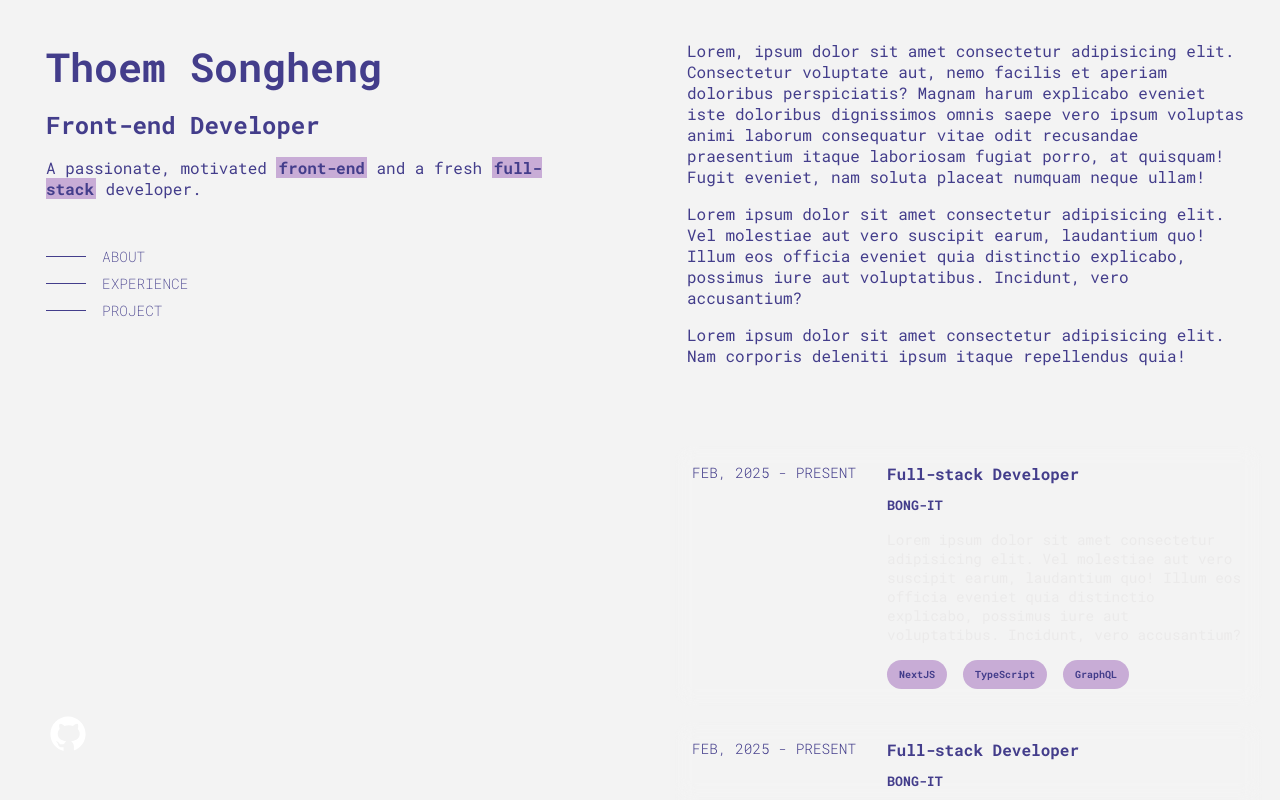
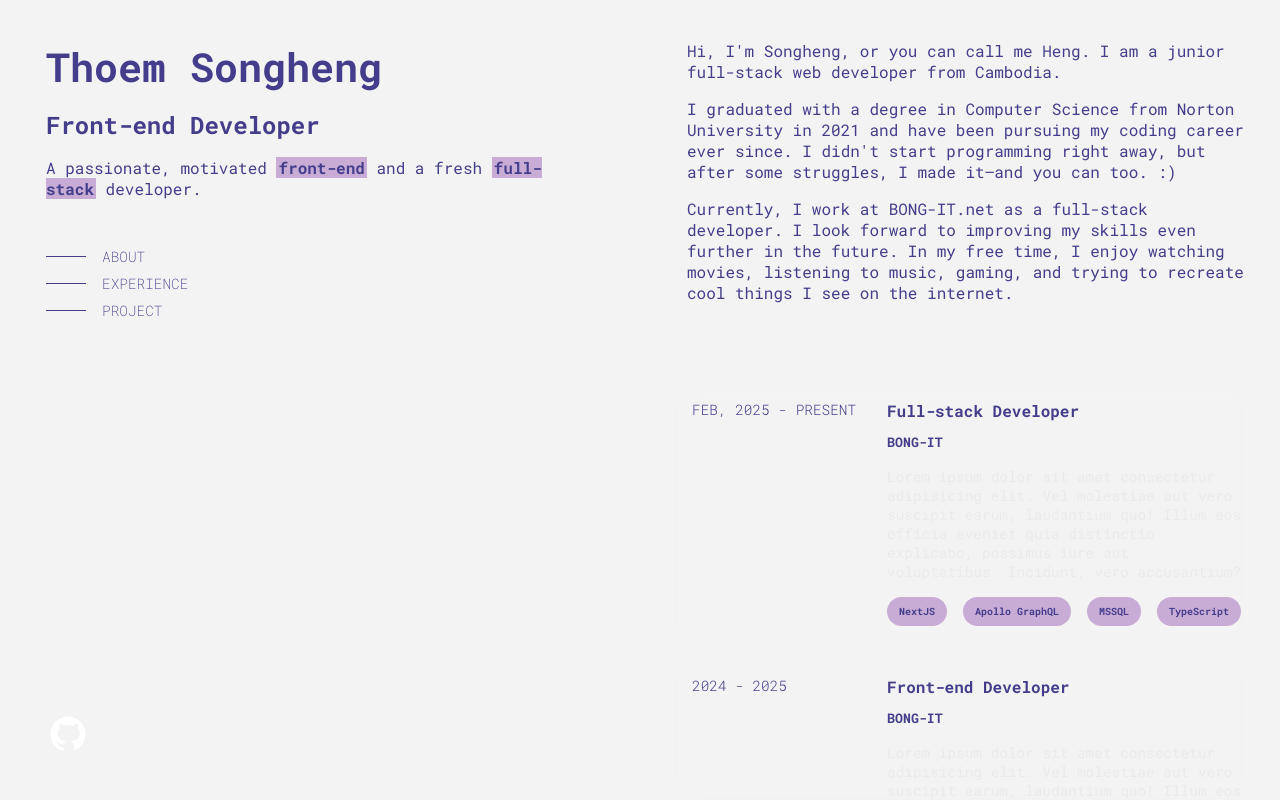
Before and after one commit to thoemsongheng/thoemsongheng, a Next.js app: page / in a window 1280 px wide. Built offline with nearby package versions, Linux system fonts and the light colour scheme.

Commit message:
fix: - about me text pending: - fix project card - improve seo

```diff
--- a/src/app/layout.tsx
+++ b/src/app/layout.tsx
@@ -10,6 +10,14 @@ const roboto = Roboto_Mono({
 export const metadata: Metadata = {
   title: "Thoem Songheng",
   description: "Thoem Songheng's portfolio site.",
+  robots: { index: true, follow: true },
+  keywords: [
+    "React JS Dev",
+    "Web Developer",
+    "Developer",
+    "Next JS",
+    "Cambodia",
+  ],
 };
 
 const RootLayout = ({
--- a/src/app/page.tsx
+++ b/src/app/page.tsx
@@ -2,6 +2,9 @@ import Badge from "@/components/badge";
 import styles from "./page.module.css";
 import Card from "@/components/card";
 import Spotlight from "@/components/spotlight";
+
+import bongit from "@/assets/images/bognit.webp";
+import Image from "next/image";
 
 const Home = () => {
   return (
@@ -88,24 +91,24 @@ const Home = () => {
 
           <div className={styles.about_content}>
             <p>
-              Lorem, ipsum dolor sit amet consectetur adipisicing elit.
-              Consectetur voluptate aut, nemo facilis et aperiam doloribus
-              perspiciatis? Magnam harum explicabo eveniet iste doloribus
-              dignissimos omnis saepe vero ipsum voluptas animi laborum
-              consequatur vitae odit recusandae praesentium itaque laboriosam
-              fugiat porro, at quisquam! Fugit eveniet, nam soluta placeat
-              numquam neque ullam!
-            </p>
-            <p>
-              Lorem ipsum dolor sit amet consectetur adipisicing elit. Vel
-              molestiae aut vero suscipit earum, laudantium quo! Illum eos
-              officia eveniet quia distinctio explicabo, possimus iure aut
-              voluptatibus. Incidunt, vero accusantium?
+              Hi, I'm Songheng, or you can call me Heng. I am a junior
+              full-stack web developer from <span>Cambodia</span>.
             </p>
 
             <p>
-              Lorem ipsum dolor sit amet consectetur adipisicing elit. Nam
-              corporis deleniti ipsum itaque repellendus quia!
+              I graduated with a degree in Computer Science from{" "}
+              <span>Norton University</span> in 2021 and have been pursuing my
+              coding career ever since. I didn't start programming right away,
+              but after some struggles, I made it—
+              <span>{`and you can too. :)`}</span>
+            </p>
+
+            <p>
+              Currently, I work at <span>BONG-IT.net</span> as a full-stack
+              developer. I look forward to improving my skills even further in
+              the future. In my free time, I enjoy watching movies, listening to
+              music, gaming, and trying to recreate cool things I see on the
+              internet.
             </p>
           </div>
         </section>
@@ -130,8 +133,9 @@ const Home = () => {
                   footer={
                     <>
                       <Badge label="NextJS" />
+                      <Badge label="Apollo GraphQL" />
+                      <Badge label="MSSQL" />
                       <Badge label="TypeScript" />
-                      <Badge label="GraphQL" />
                     </>
                   }
                 />
@@ -140,9 +144,9 @@ const Home = () => {
               <li>
                 <Card
                   type="experience"
-                  title="FEB, 2025 - PRESENT"
+                  title="2024 - 2025"
                   company="BONG-IT"
-                  role="Full-stack Developer"
+                  role="Front-end Developer"
                   description=" Lorem ipsum dolor sit amet consectetur adipisicing elit. Vel
                   molestiae aut vero suscipit earum, laudantium quo! Illum eos
                   officia eveniet quia distinctio explicabo, possimus iure aut
@@ -169,9 +173,9 @@ const Home = () => {
                   voluptatibus. Incidunt, vero accusantium?`}
                   footer={
                     <>
-                      <Badge label="NextJS" />
-                      <Badge label="TypeScript" />
-                      <Badge label="GraphQL" />
+                      <Badge label="Software" />
+                      <Badge label="Hardware" />
+                      <Badge label="Network" />
                     </>
                   }
                 />
@@ -179,6 +183,40 @@ const Home = () => {
             </ol>
           </div>
         </section>
+
+        <section>
+          <div className={styles.section_title}>
+            <h3>About</h3>
+          </div>
+
+          <ul>
+            <li>
+              <li>
+                <Card
+                  type="project"
+                  image={
+                    <Image
+                      width={160}
+                      height={90}
+                      alt="bong-it project image"
+                      src={bongit}
+                    />
+                  }
+                  company="BONG-IT Landing page"
+                  description={`Lorem ipsum dolor sit amet consectetur adipisicing elit. Vel
+                  molestiae aut vero suscipit earum, laudantium quo!`}
+                  footer={
+                    <>
+                      <Badge label="Software" />
+                      <Badge label="Hardware" />
+                      <Badge label="Network" />
+                    </>
+                  }
+                />
+              </li>
+            </li>
+          </ul>
+        </section>
       </main>
     </div>
   );
```
Also changed, not shown: src/assets/images/bognit.webp (added).
